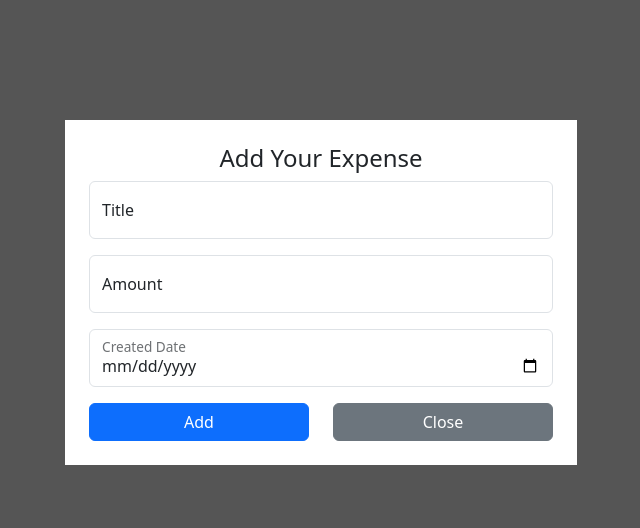
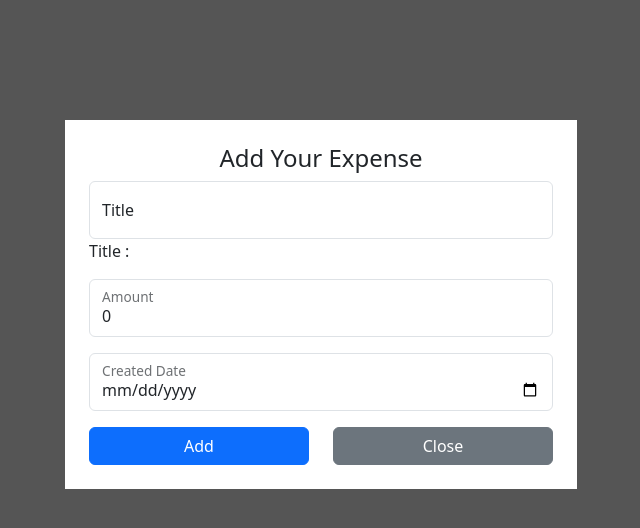
Before and after one commit to synergy2411/dec-25-react, a React (Vite) app in the folder first-app/: page / in a window 1280 px wide. Both pictures are taken after a click on the button "Show Form". Shown: the top 528 px of the page, without its empty margins (319-959 px from the left). Built offline with nearby package versions, Linux system fonts and the light colour scheme.

Commit message:
expense received

```diff
--- a/first-app/src/Components/Expenses/ExpenseForm/ExpenseForm.jsx
+++ b/first-app/src/Components/Expenses/ExpenseForm/ExpenseForm.jsx
@@ -1,10 +1,22 @@
+import { useState } from "react";
 import "./ExpenseForm.css";
 
-function ExpenseForm() {
+function ExpenseForm({ closeForm }) {
+  const [enteredTitle, setEnteredTitle] = useState("");
+  const [enteredAmount, setEnteredAmount] = useState("0");
+  const [enteredCreatedAt, setEnteredCreatedAt] = useState("");
+
+  const submitHandler = (e) => {
+    e.preventDefault();
+    console.log("Title : ", enteredTitle);
+    console.log("Amount : ", enteredAmount);
+    console.log("Date : ", enteredCreatedAt);
+  };
+
   return (
     <div className="backdrop">
       <div className="my-dialog">
-        <form>
+        <form onSubmit={submitHandler}>
           <h4 className="text-center">Add Your Expense</h4>
           {/* title */}
           <div className="form-floating mb-3">
@@ -14,8 +26,11 @@ function ExpenseForm() {
               name="title"
               id="title"
               placeholder=""
+              value={enteredTitle}
+              onChange={(event) => setEnteredTitle(event.target.value)}
             />
             <label htmlFor="title">Title</label>
+            <p>Title : {enteredTitle} </p>
           </div>
 
           {/* amount */}
@@ -28,6 +43,8 @@ function ExpenseForm() {
               placeholder=""
               step="0.5"
               min="0.0"
+              value={enteredAmount}
+              onChange={(e) => setEnteredAmount(e.target.value)}
             />
             <label htmlFor="amount">Amount</label>
           </div>
@@ -42,6 +59,8 @@ function ExpenseForm() {
               placeholder=""
               min="2023-04-01"
               max="2026-03-31"
+              value={enteredCreatedAt}
+              onChange={(e) => setEnteredCreatedAt(e.target.value)}
             />
             <label htmlFor="createdAt">Created Date</label>
           </div>
@@ -50,12 +69,20 @@ function ExpenseForm() {
           <div className="row">
             <div className="col">
               <div className="d-grid">
-                <button className="btn btn-primary">Add</button>
+                <button type="submit" className="btn btn-primary">
+                  Add
+                </button>
               </div>
             </div>
             <div className="col">
               <div className="d-grid">
-                <button className="btn btn-secondary">Close</button>
+                <button
+                  onClick={closeForm}
+                  type="button"
+                  className="btn btn-secondary"
+                >
+                  Close
+                </button>
               </div>
             </div>
           </div>
--- a/first-app/src/Components/Expenses/Expenses.jsx
+++ b/first-app/src/Components/Expenses/Expenses.jsx
@@ -32,6 +32,8 @@ function Expenses() {
     // toggleForm = true;     // NEVER EVER CHANGE THE STATE MUTABLY
   };
 
+  const closeFormHandler = () => setToggleForm(false);
+
   return (
     <>
       <div className="row mb-4">
@@ -44,7 +46,7 @@ function Expenses() {
         </div>
       </div>
 
-      {toggleForm && <ExpenseForm />}
+      {toggleForm && <ExpenseForm closeForm={closeFormHandler} />}
 
       <div className="row">
         {expenses.map((expense) => (
```
Also changed, not shown: 1 other file (tests, documents, lock files or other folders).
